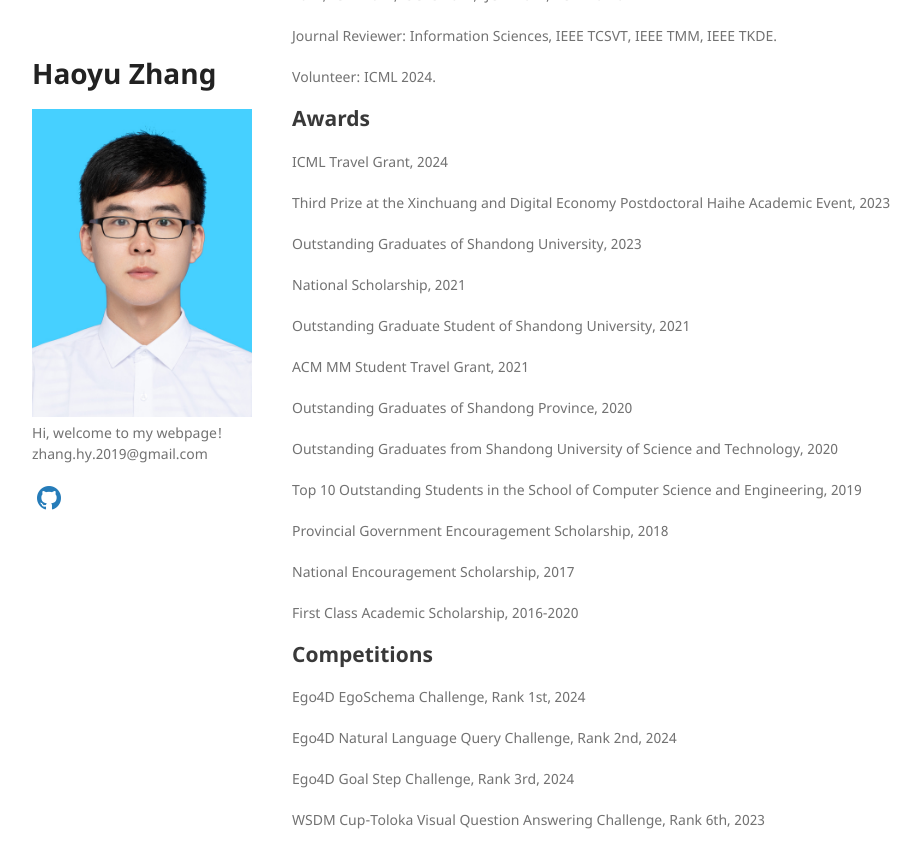
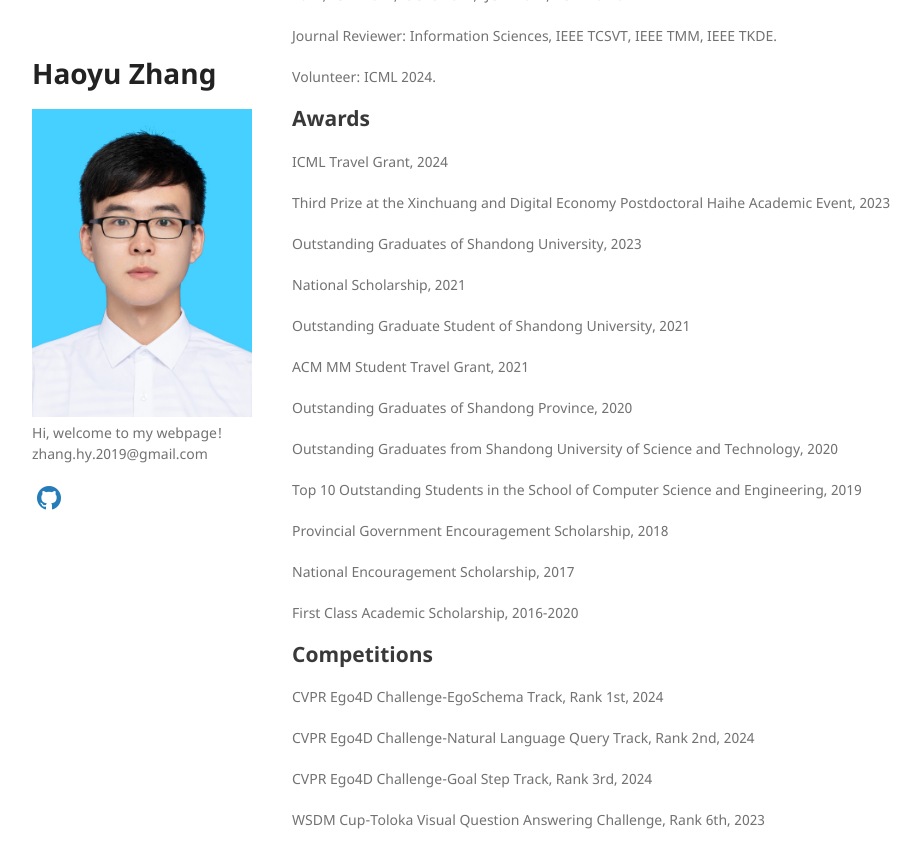
Before and after one commit to Hyu-Zhang/Hyu-Zhang.github.io, a Jekyll site: the page built from index.md, in a window 1280 px wide and 900 px high, scrolled down 1641 px. Shown: the top 868 px of the window, without its empty margins (178-1099 px from the left). Built offline with Jekyll 4.4.1, drawn with Linux system fonts in a browser that asks for light colours; a style sheet for code colours, icons or effects is not loaded; our own code applies the rules of GitHub Pages for plain Markdown files.

Commit message:
Update index.md

```diff
--- a/index.md
+++ b/index.md
@@ -147,11 +147,11 @@
 
 ## Competitions
 
-Ego4D EgoSchema Challenge, Rank 1st, 2024
+CVPR Ego4D Challenge-EgoSchema Track, Rank 1st, 2024
 
-Ego4D Natural Language Query Challenge, Rank 2nd, 2024
+CVPR Ego4D Challenge-Natural Language Query Track, Rank 2nd, 2024
 
-Ego4D Goal Step Challenge, Rank 3rd, 2024
+CVPR Ego4D Challenge-Goal Step Track, Rank 3rd, 2024
 
 WSDM Cup-Toloka Visual Question Answering Challenge, Rank 6th, 2023
 
```
